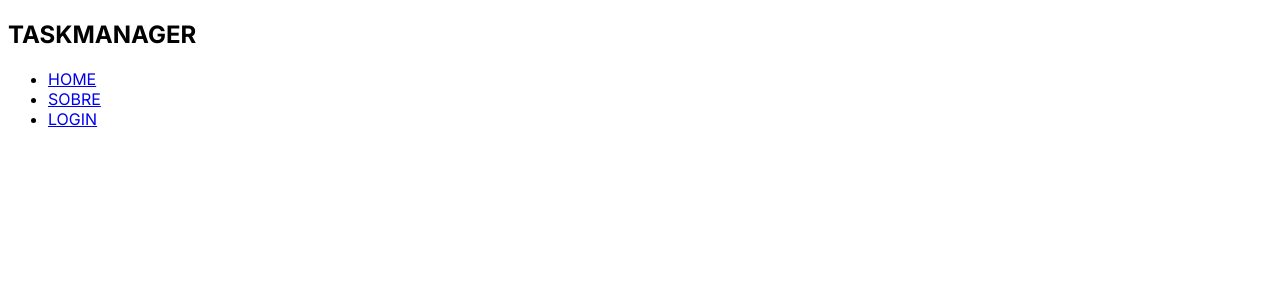
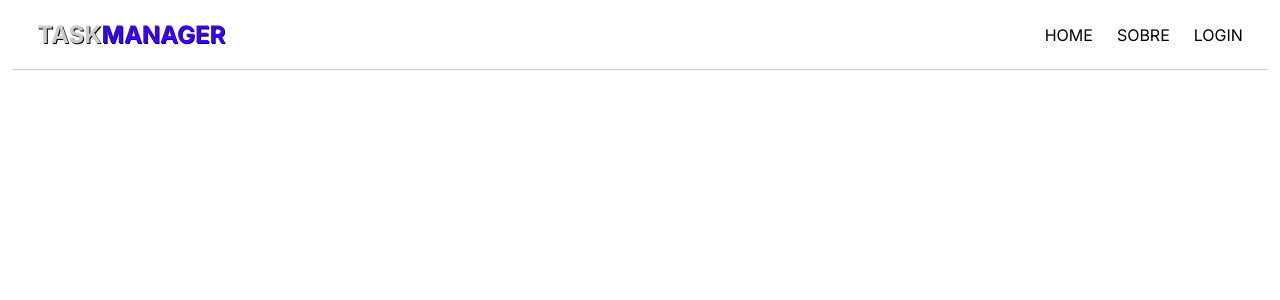
Before and after one commit to Everton3012/task_maneger, a Next.js app: page / in a window 1280 px wide. Shown: the top 300 px of the page. Built offline with nearby package versions, Linux system fonts and the light colour scheme.

Commit message:
menu concluido

```diff
--- a/src/app/globals.scss
+++ b/src/app/globals.scss
@@ -0,0 +1,14 @@
+*{
+  box-sizing: border-box;
+  margin: 0;
+  padding: 0;
+}
+
+a{
+  text-decoration: none;
+  color: black;
+}
+
+li{
+  list-style: none;
+}
--- a/src/app/page.tsx
+++ b/src/app/page.tsx
@@ -1,11 +1,12 @@
 import Image from "next/image";
 import styles from "./page.module.scss";
 import { Header } from "@/components/Header";
+import { Container } from "@/components/Container";
 
 export default function Home() {
   return (
     <main className={styles.main}>
-      <Header />
+      <Container><Header /></Container>
     </main>
   );
 }
--- /dev/null
+++ b/src/components/Container/index.tsx
@@ -0,0 +1,6 @@
+import { ReactNode } from "react";
+import styles from "./styles.module.scss";
+
+export const Container = ({ children }: { children: ReactNode }) => {
+  return <div className={styles.container}>{children}</div>
+}
--- /dev/null
+++ b/src/components/Container/styles.module.scss
@@ -0,0 +1,6 @@
+.container{
+  max-width: 1280px;
+  padding-left: 0.75rem;
+  padding-right: 0.75rem;
+  margin: 0 auto;
+}
--- a/src/components/Header/index.tsx
+++ b/src/components/Header/index.tsx
@@ -1,13 +1,12 @@
 import Link from 'next/link';
 import styles from './styles.module.scss';
-
 
 export const Header = () => {
   return (
     <>
       <section className={styles.header}>
-        <div className={styles.logo}>
-          <h1>TASK<span>MANAGER</span></h1>
+        <div>
+          <h1  className={styles.logo}><Link href={'/'}>TASK<span>MANAGER</span></Link></h1>
         </div>
         <div className={styles.nav}>
           <nav>
--- a/src/components/Header/styles.module.scss
+++ b/src/components/Header/styles.module.scss
@@ -0,0 +1,33 @@
+
+.header{
+  display: flex;
+  align-items: center;
+  justify-content: space-between;
+  padding: 20px 2%;
+  border-bottom: 0.1px solid #ccc;
+
+  .logo{
+    a{
+      color: #ccc;
+      text-shadow: 1px 1px black;
+      span{
+        color: rgb(60, 0, 255);
+      }
+    }
+  }
+}
+
+.nav{
+  nav{
+    ul{
+      display: flex;
+      gap: 1.5em;
+      li{
+        transition: all 0.3s;
+      }
+      li:hover{
+        opacity: .5;
+      }
+    }
+  }
+}
```
